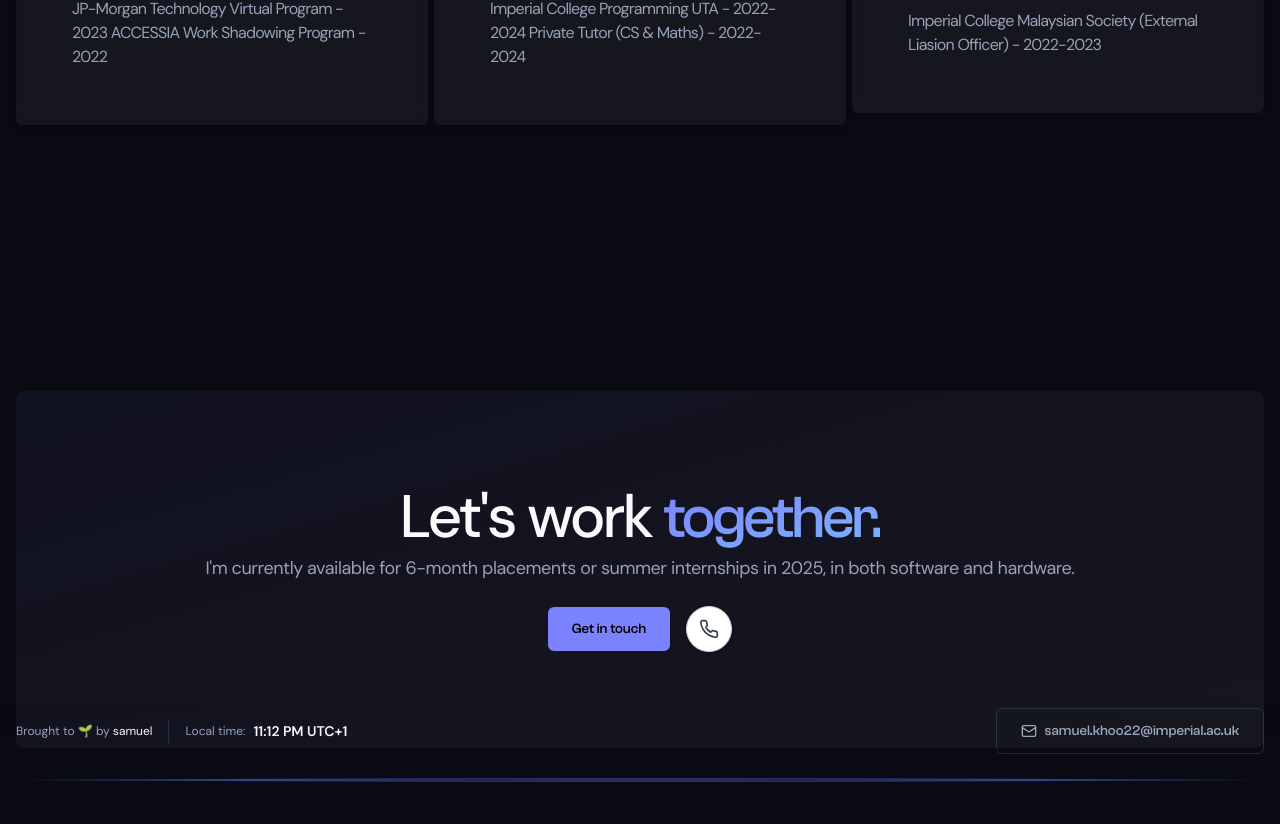
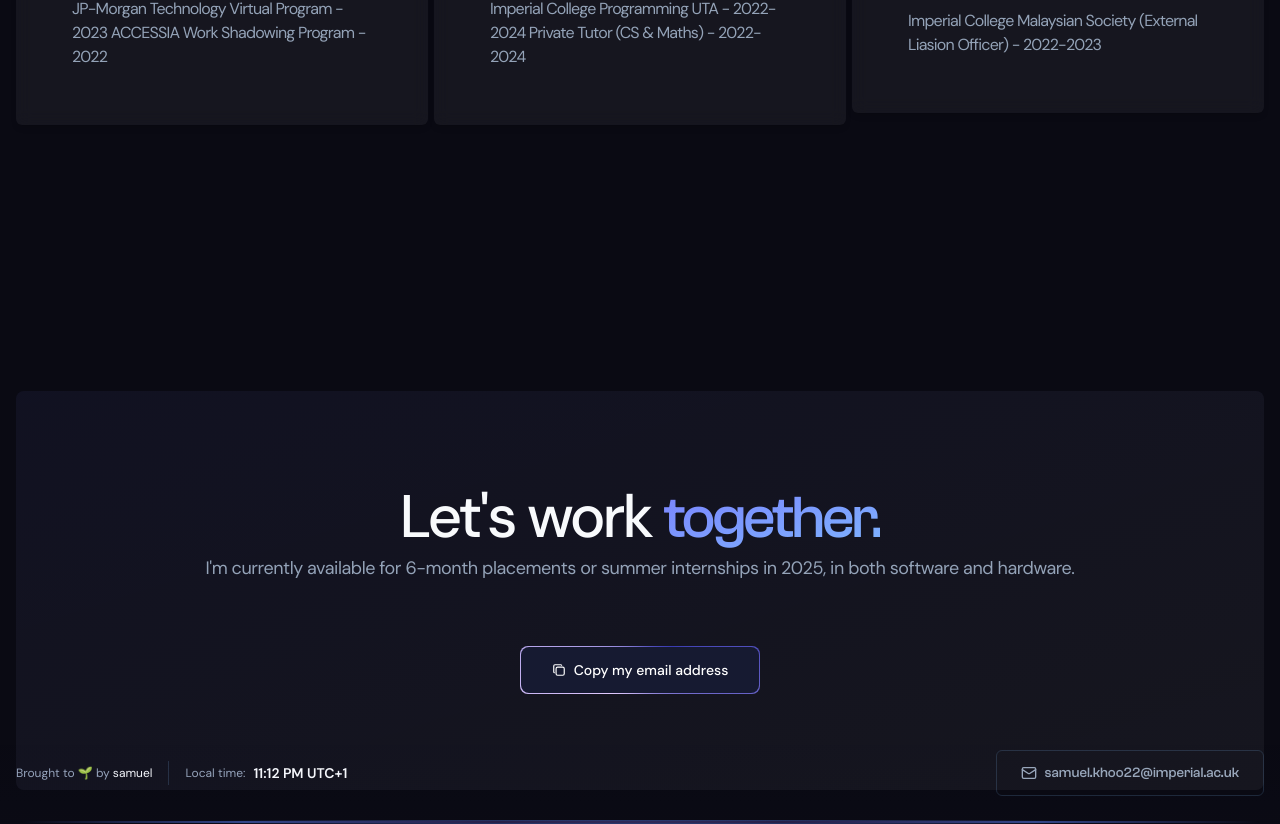
Before and after one commit to SamuelKhoo2003/Portfolio, a Next.js app: page / in a window 1280 px wide. Shown: the part 4988-5812 px from the top of the page. Before the commit the page ends 5770 px from the top, so only its background shows below. Built offline with nearby package versions, Linux system fonts and the light colour scheme.

Commit message:
feat: new copy email button

```diff
--- a/package.json
+++ b/package.json
@@ -33,6 +33,7 @@
     "next-pwa": "^5.6.0",
     "react": "18.2.0",
     "react-dom": "18.2.0",
+    "react-icons": "^5.3.0",
     "sharp": "^0.33.2",
     "tailwind-merge": "^2.2.1",
     "tailwindcss-animate": "^1.0.7",
--- /dev/null
+++ b/src/components/ui/magicButton.tsx
@@ -0,0 +1,42 @@
+import React from "react";
+
+/**
+ *  UI: border magic from tailwind css btns
+ *  Link: https://ui.aceternity.com/components/tailwindcss-buttons
+ *
+ *  change border radius to rounded-lg
+ *  add margin of md:mt-10
+ *  remove focus:ring-2 focus:ring-slate-400 focus:ring-offset-2 focus:ring-offset-slate-50
+ */
+const MagicButton = ({
+  title,
+  icon,
+  position,
+  handleClick,
+  otherClasses,
+}: {
+  title: string;
+  icon: React.ReactNode;
+  position: string;
+  handleClick?: () => void;
+  otherClasses?: string;
+}) => {
+  return (
+    <button
+      className="relative inline-flex h-12 w-full md:w-60 md:mt-10 overflow-hidden rounded-lg p-[1px] focus:outline-none"
+      onClick={handleClick}
+    >
+      <span className="absolute inset-[-1000%] animate-[spin_2s_linear_infinite] bg-[conic-gradient(from_90deg_at_50%_50%,#E2CBFF_0%,#393BB2_50%,#E2CBFF_100%)]" />
+      <span
+        className={`inline-flex h-full w-full cursor-pointer items-center justify-center rounded-lg
+             bg-slate-950 px-7 text-sm font-medium text-white backdrop-blur-3xl gap-2 ${otherClasses}`}
+      >
+        {position === "left" && icon}
+        {title}
+        {position === "right" && icon}
+      </span>
+    </button>
+  );
+};
+
+export default MagicButton;
--- a/src/pages/index.tsx
+++ b/src/pages/index.tsx
@@ -9,11 +9,11 @@ import {
   Briefcase,
   School,
   HeartHandshake,
-  Phone,
   Github,
   LinkedinIcon,
   FileText,
 } from "lucide-react";
+import { TbCopy, TbCopyCheck} from "react-icons/tb";
 import { TriangleDownIcon } from "@radix-ui/react-icons";
 import Spline from "@splinetool/react-spline";
 import Link from "next/link";
@@ -32,6 +32,8 @@ import VanillaTilt from "vanilla-tilt";
 import { motion } from "framer-motion";
 import Experience from "@/components/Experiences";
 import Approach from "@/components/Approach";
+import MagicButton from "@/components/ui/magicButton";
+import animationData from "@/pages/confetti.json";
 
 const aboutStats = [
   { label: "Expected graduation year", value: "2026" },
@@ -120,10 +122,48 @@ const extras = [
 export default function Home() {
   const refScrollContainer = useRef(null);
   const [isScrolled, setIsScrolled] = useState<boolean>(false);
-  const [showPhoneNumber, setShowPhoneNumber] = useState<boolean>(false);
+  const [copied, setCopied] = useState(false);
   const [carouselApi, setCarouselApi] = useState<CarouselApi | null>(null);
   const [current, setCurrent] = useState<number>(0);
   const [count, setCount] = useState<number>(0);
+
+  // const copyAnimationOptions = {
+  //   loop: copied,
+  //   autoplay: copied,
+  //   animationData: animationData,
+  //   rendererSettings: {
+  //     preserveAspectRatio: "xMidYMid slice",
+  //   },
+  // };
+
+  const handleCopy = async () => {
+    const text = "samuel.khoo22@imperial.ac.uk"
+
+    try {
+      await navigator.clipboard.writeText(text)
+      setCopied(true)
+    } catch (error) {
+      console.error("Copy failed", error)
+      setCopied(false)
+    }
+  };
+
+  // listener for the copy (not fully functional)
+  // useEffect(() => {
+  //   const handleClipboardCopy = (e: ClipboardEvent) => {
+  //     const clipboardText = e.clipboardData?.getData('text');
+  //     if (clipboardText && clipboardText !== "samuel.khoo22@imperial.ac.uk") {
+  //       setCopied(false);
+  //     }
+  //   };
+  //   // Add a listener to handle when any text is copied
+  //   document.addEventListener('copy', handleClipboardCopy);
+
+  //   // Cleanup listener when the component is unmounted
+  //   return () => {
+  //     document.removeEventListener('copy', handleClipboardCopy);
+  //   };
+  // }, []);
 
   // handle scroll
   useEffect(() => {
@@ -544,18 +584,13 @@ export default function Home() {
               I&apos;m currently available for 6-month placements or summer internships in 2025, in both software and hardware.
             </p>
             <div className="flex items-center justify-center mt-6 space-x-4">
-              <Link href="mailto:samuel.khoo22@imperial.ac.uk" passHref>
-                <Button>Get in touch</Button>
-              </Link>
-              <div
-                className={`group flex items-center cursor-pointer transition-transform duration-300 ${showPhoneNumber ? 'translate-x-2' : 'translate-x-0'} rounded-full p-3 bg-white border border-gray-300 shadow-md`}
-                onClick={() => setShowPhoneNumber(!showPhoneNumber)}
-              >
-                <Phone className="w-5 h-5 text-gray-700 group-hover:text-gray-500 transition-colors duration-300" />
-                {showPhoneNumber && (
-                  <span className="ml-2 text-gray-700">{`+447785581300`}</span>
-                )}
-              </div>
+              <MagicButton
+                title={copied ? "Email is Copied!" : "Copy my email address"}
+                icon={copied ? <TbCopyCheck /> : <TbCopy />}
+                position="left"
+                handleClick={handleCopy}
+                otherClasses="!bg-[#161A31]"
+              />
             </div>
           </div>
         </section>
```
Also changed, not shown: 1 other file (tests, documents, lock files or other folders).
